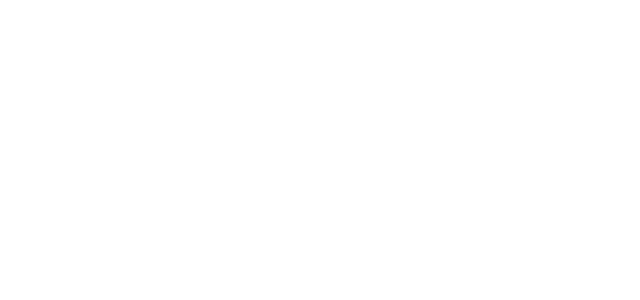
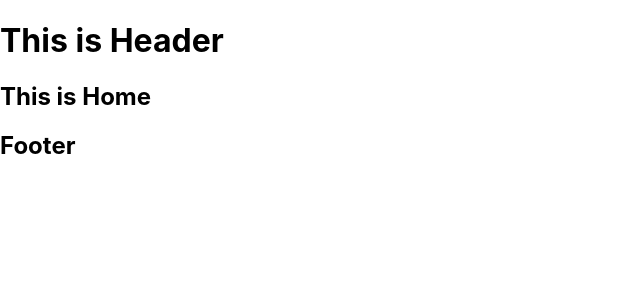
Before and after one commit to Nayem-Mursalin/Sell-Phone-Client, a React (Create React App) app: page / in a window 1280 px wide. Shown: the top 300 px of the page, without its empty margins (0-640 px from the left). Built offline with nearby package versions, Linux system fonts and the light colour scheme.

Commit message:
Basic Router Setup

```diff
--- a/src/App.js
+++ b/src/App.js
@@ -1,10 +1,11 @@
-import logo from './logo.svg';
 import './App.css';
+import { RouterProvider } from 'react-router-dom';
+import router from './Routes/Routes/Routes'
 
 function App() {
   return (
     <div>
-
+      <RouterProvider router={router}></RouterProvider>
     </div>
   );
 }
--- a/src/Layout/Main.js
+++ b/src/Layout/Main.js
@@ -1,9 +1,14 @@
 import React from 'react';
+import { Outlet } from 'react-router-dom';
+import Footer from '../pages/Shared/Footer/Footer';
+import Header from '../pages/Shared/Header/Header';
 
 const Main = () => {
     return (
         <div>
-
+            <Header></Header>
+            <Outlet></Outlet>
+            <Footer></Footer>
         </div>
     );
 };
--- a/src/pages/Shared/Footer/Footer.js
+++ b/src/pages/Shared/Footer/Footer.js
@@ -3,7 +3,7 @@
 const Footer = () => {
     return (
         <div>
-
+            <h2>Footer</h2>
         </div>
     );
 };
--- a/src/pages/Shared/Navbar/Navbar.js
+++ b/src/pages/Shared/Header/Header.js
@@ -1,11 +1,11 @@
 import React from 'react';
 
-const Navbar = () => {
+const Header = () => {
     return (
         <div>
-
+            <h1>This is Header</h1>
         </div>
     );
 };
 
-export default Navbar;
+export default Header;
```
Also changed, not shown: src/Routes/Routes/Routes.js (+19 -0 lines).
